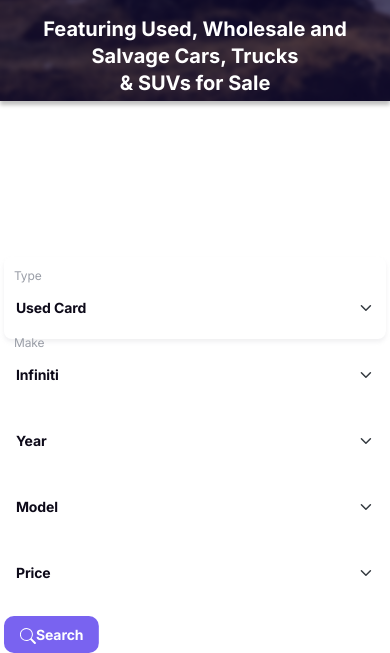
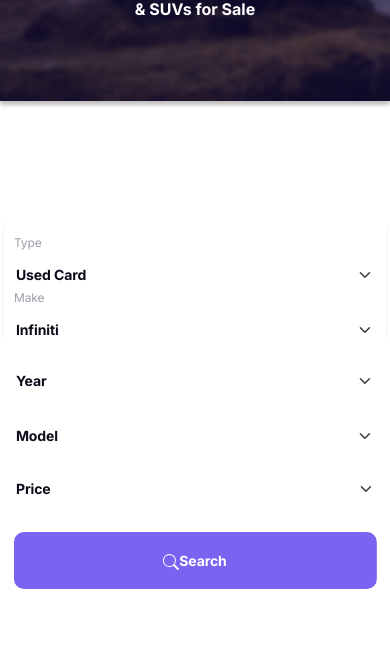
Before and after one commit to shifat01/Figma-to-html, a plain HTML site: page index.html in a window 390 px wide. Shown: the part 525-1178 px from the top of the page. After the commit the page ends 1114 px from the top, so only its background shows below. Drawn offline with nearby package versions, Linux system fonts and the light colour scheme.

Commit message:
responsive nav and heroSection

```diff
--- a/index.html
+++ b/index.html
@@ -55,7 +55,7 @@
         </p>
         <div class="topFooter">
           <div class="row">
-            <div class="col-md-2">
+            <div class="col-md-2 borderRight">
               <p>Type</p>
               <select class="form-select">
                 <option selected>Used Card</option>
@@ -65,7 +65,7 @@
               </select>
             </div>
 
-            <div class="col-md-2">
+            <div class="col-md-2 borderRight">
               <p>Make</p>
               <select class="form-select">
                 <option selected>Infiniti</option>
@@ -75,8 +75,8 @@
               </select>
             </div>
 
-            <div class="col-md-2 withoutp">
-              <p></p>
+            <div class="col-md-2 withoutp borderRight">
+              <p class="someMargin"></p>
               <select class="form-select">
                 <option selected>Year</option>
                 <option value="1">1 Card</option>
@@ -85,8 +85,8 @@
               </select>
             </div>
 
-            <div class="col-md-2 withoutp">
-              <p></p>
+            <div class="col-md-2 withoutp borderRight ">
+              <p class="someMargin"></p>
               <select class="form-select">
                 <option selected>Model</option>
                 <option value="1">1 Card</option>
@@ -95,7 +95,7 @@
               </select>
             </div>
 
-            <div class="col-md-2 withoutp">
+            <div class="col-md-2 withoutp ">
               <p></p>
               <select class="form-select">
                 <option selected>Price</option>
@@ -105,7 +105,7 @@
               </select>
             </div>
 
-            <div class="col-md-2 withoutp">
+            <div class="col-md-2 withoutp text-center">
               <button class="btn headerButton"> <img src="images/search.svg">Search</button>
             </div>
 
--- a/style.css
+++ b/style.css
@@ -91,7 +91,6 @@ body {
   letter-spacing: -0.1px;
   color: #9a9ea7;
   margin-left: 10px;
-  margin-top: 10px;
 }
 
 .form-select {
@@ -124,7 +123,38 @@ body {
   letter-spacing: -0.1px;
 }
 
-.headerButton:hover{
+.headerButton:hover {
   background-color: black;
   color: white;
 }
+
+.borderRight {
+  border-right: 1px solid #ede8e9;
+  height: 40px;
+  margin-top: 15px;
+}
+
+.someMargin {
+  margin-top: 30px;
+}
+
+
+/* responsive */
+@media all and (max-width: 767px) {
+  .section1 h1 {
+    font-size: 38px;
+  }
+
+  .sectionP {
+    font-size: 16px;
+  }
+
+  .topFooter {
+    height: 120px;
+  }
+
+  .headerButton {
+    width: 95%;
+    padding: 17px 0px;
+  }
+}
```
